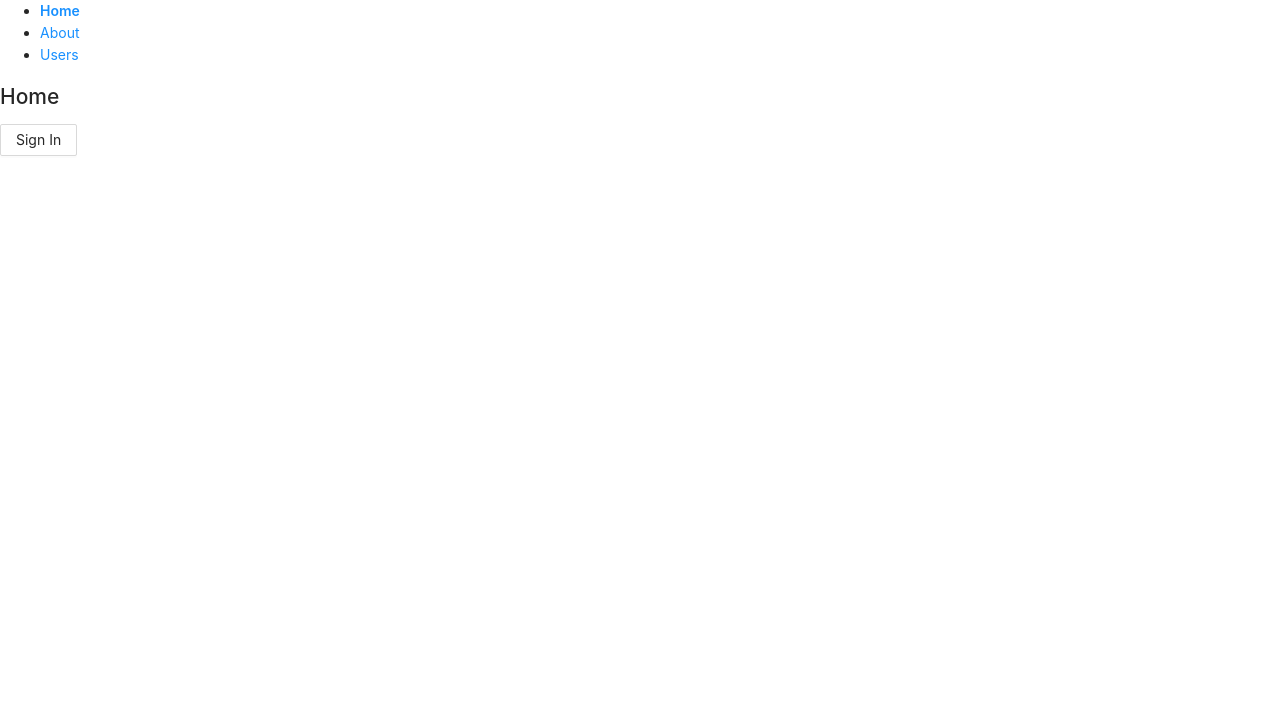
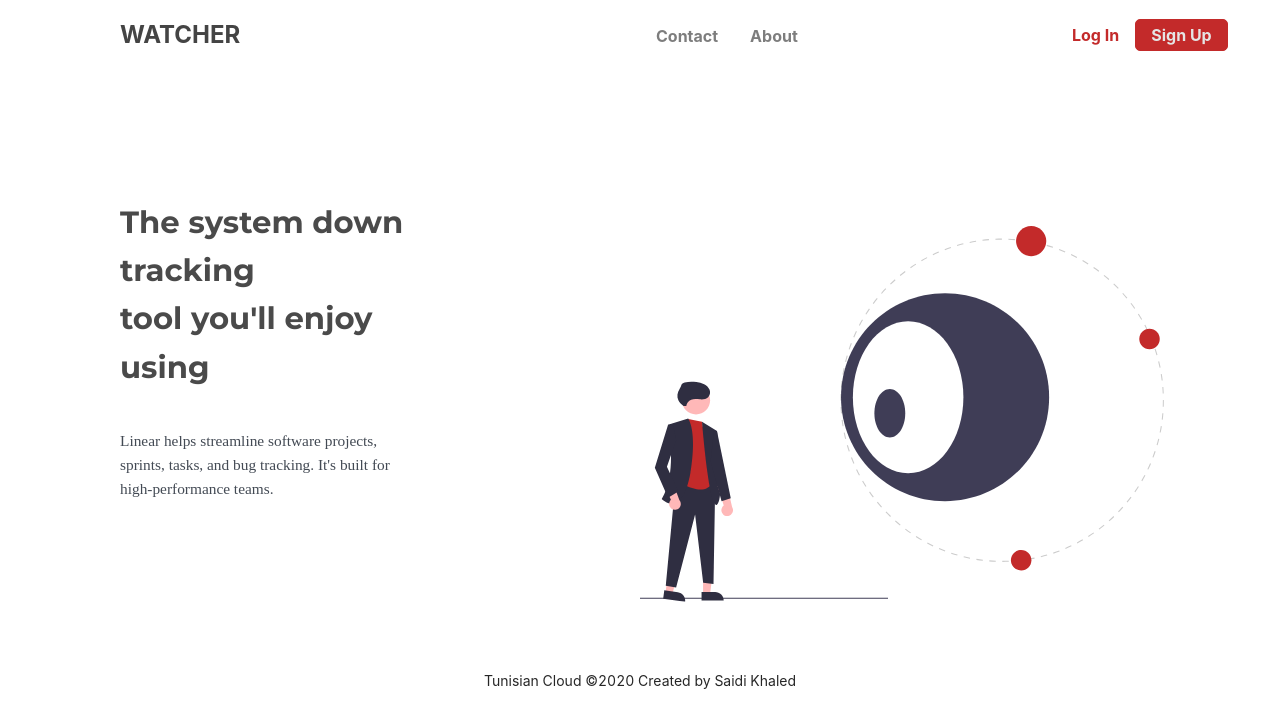
Before and after one commit to BangaFlow/System-Watcher, a React (Create React App) app in the folder client/: page / in a window 1280 px wide. Shown: the top 728 px of the page. Built offline with nearby package versions, Linux system fonts and the light colour scheme.

Commit message:
Landing page splitted

```diff
--- a/client/package.json
+++ b/client/package.json
@@ -6,9 +6,6 @@
     "@testing-library/jest-dom": "^4.2.4",
     "@testing-library/react": "^9.3.2",
     "@testing-library/user-event": "^7.1.2",
-    "@types/jest": "^24.0.0",
-    "@types/node": "^12.0.0",
-    "@types/react-dom": "^16.9.0",
     "antd": "^4.5.2",
     "framer-motion": "^2.3.0",
     "react": "^16.13.1",
@@ -40,6 +37,9 @@
     ]
   },
   "devDependencies": {
+    "@types/jest": "^24.0.0",
+    "@types/node": "^12.0.0",
+    "@types/react-dom": "^16.9.0",
     "@types/react": "^16.9.44",
     "@types/react-router-dom": "^5.1.5"
   }
--- a/client/public/index.html
+++ b/client/public/index.html
@@ -24,6 +24,7 @@
       work correctly both with client-side routing and a non-root public URL.
       Learn how to configure a non-root public URL by running `npm run build`.
     -->
+    <link href="https://fonts.googleapis.com/css2?family=Montserrat:wght@700&display=swap" rel="stylesheet">
     <title>React App</title>
   </head>
   <body>
--- a/client/src/App.css
+++ b/client/src/App.css
@@ -1,5 +1 @@
 @import '~antd/dist/antd.css';
-
-.hurray {
-    font-weight: 600;
-}
--- a/client/src/App.tsx
+++ b/client/src/App.tsx
@@ -1,120 +1,39 @@
-import React, { useState } from 'react'
-import { Button, Modal, Form, Input, Checkbox } from 'antd'
+import React from 'react'
 import {
   Switch,
   Route
 } from 'react-router-dom'
 import './App.css'
-import { Store } from 'antd/lib/form/interface'
+import Loader from './helpers/Loader'
+import Footer from './Layout/Landing/Footer'
+import Header from './Layout/Landing/Header'
 
 const User = React.lazy(() =>
   import(/* webpackChunkName: "User" */ './components/users/User')
 )
 
-const Nav = React.lazy(() =>
-  import(/* webpackChunkName: "Nav" */ './components/header/Nav')
+const Landing = React.lazy(() =>
+  import(/* webpackChunkName: "Nav" */ './Layout/Landing/Hero')
 )
-
-const layout = {
-  labelCol: { span: 6 },
-  wrapperCol: { span: 16 },
-}
-
-const tailLayout = {
-  wrapperCol: { offset: 6, span: 16 },
-}
 
 function App() {
   return (
     <div>
-      <Nav />
+      <Header />
       <Switch>
           <Route path="/about">
-            <About />
+            <Loader />
           </Route>
           <Route path="/users">
             <User />
           </Route>
           <Route path="/">
-            <Home />
+            <Landing />
           </Route>
       </Switch>
+      <Footer />
     </div>
   )
 }
 
-function Home() {
-
-  const [visible, setVisible] = useState(false)
-  const [form] = Form.useForm()
-
-  const showModal = () => {
-    setVisible(true)
-  }
-
-  const handleCancel = () => {
-    form.resetFields()
-    setVisible(false)
-  }
-
-  // For the form inside the create modal
-  const onFinish = (values: Store) => {
-    console.log("These are form values :", values)
-    form.resetFields()
-  }
-
-  return (
-  <div>
-    <h2>Home</h2>
-    <Button onClick={showModal}>Sign In</Button>
-    <Modal
-      title={null}
-      visible={visible}
-      onCancel={handleCancel}
-      footer={null}
-      centered
-    >
-      <Form
-      style={{paddingTop: "3rem"}}
-      {...layout}
-      name="basic"
-      form={form}
-      initialValues={{ remember: true }}
-      onFinish={onFinish}
-    >
-      <Form.Item
-        label="Username"
-        name="username"
-        rules={[{ required: true, message: 'Please input your username!' }]}
-      >
-        <Input />
-      </Form.Item>
-
-      <Form.Item
-        label="Password"
-        name="password"
-        rules={[{ required: true, message: 'Please input your password!' }]}
-      >
-        <Input.Password />
-      </Form.Item>
-
-      <Form.Item {...tailLayout} name="remember" valuePropName="checked">
-        <Checkbox>Remember me</Checkbox>
-      </Form.Item>
-
-      <Form.Item {...tailLayout}>
-        <Button type="primary" htmlType="submit">
-          Submit
-        </Button>
-      </Form.Item>
-    </Form>
-    </Modal>
-  </div>
-  )
-}
-
-function About() {
-  return <h2>About</h2>
-}
-
 export default App
--- /dev/null
+++ b/client/src/Layout/Landing/Footer.tsx
@@ -0,0 +1,13 @@
+import React from 'react'
+import { Layout } from 'antd'
+
+function Footer() {
+
+	const { Footer } = Layout
+
+	return (
+    <Footer style={{ textAlign: 'center', backgroundColor: "#FFF", marginTop: '2em' }}>Tunisian Cloud ©2020 Created by Saidi Khaled</Footer>
+  )
+}
+
+export default Footer
--- /dev/null
+++ b/client/src/Layout/Landing/Header.tsx
@@ -0,0 +1,131 @@
+import React from 'react'
+import { Row, Col, Button, Form, Modal, Input, Checkbox } from 'antd'
+import { NavLink } from 'react-router-dom'
+import { Store } from 'antd/lib/form/interface'
+
+const layout = {
+  labelCol: { span: 6 },
+  wrapperCol: { span: 16 },
+}
+
+const tailLayout = {
+  wrapperCol: { offset: 6, span: 16 },
+}
+
+function Header() {
+
+  const [form] = Form.useForm()
+
+  const showModal = () => {
+    Modal.confirm({
+      title: 'Sign In',
+      centered: true,
+      icon: null,
+      okButtonProps: { hidden: true },
+      cancelButtonProps: { hidden: true },
+
+      content: (
+        <Form
+          style={{
+            paddingTop: '3rem',
+          }}
+          {...layout}
+          name='basic'
+          form={form}
+          initialValues={{ remember: true }}
+          onFinish={onFinish}
+        >
+          <Form.Item
+            label='Username'
+            name='username'
+            rules={[{ required: true, message: 'Please input your username!' }]}
+          >
+            <Input placeholder='GoodCitizen12' />
+          </Form.Item>
+
+          <Form.Item
+            label='Password'
+            name='password'
+            rules={[{ required: true, message: 'Please input your password!' }]}
+          >
+            <Input.Password placeholder='your password!' />
+          </Form.Item>
+
+          <Form.Item {...tailLayout} name='remember' valuePropName='checked'>
+            <Checkbox>Remember me</Checkbox>
+          </Form.Item>
+
+          <Form.Item {...tailLayout}>
+            <Button type='primary' htmlType='submit' danger>
+              Submit
+            </Button>
+          </Form.Item>
+        </Form>
+      ),
+      maskClosable: true,
+      okText: 'Submit',
+      cancelText: 'Cancel',
+    })
+  }
+
+  // For the form inside the create modal
+  const onFinish = (values: Store) => {
+    console.log('These are form values :', values)
+    form.resetFields()
+	}
+
+  return (
+    <Row align='middle' style={{ padding: '1rem' }}>
+      <Col span={10} offset={2}>
+        <span style={{ fontWeight: 'bold', fontSize: '1.5rem' }}>
+          <NavLink exact activeStyle={{ color: '#444444' }} to='/'>
+            WATCHER
+          </NavLink>
+        </span>
+      </Col>
+      <Col span={8}>
+        <Button
+          type='link'
+          style={{ fontWeight: 'bold', color: '#666666D9', fontSize: '1rem' }}
+        >
+          <NavLink activeStyle={{ color: '#444444' }} to='/users'>
+            Contact
+          </NavLink>
+        </Button>
+        <Button
+          type='link'
+          style={{ fontWeight: 'bold', color: '#666666D9', fontSize: '1rem' }}
+        >
+          <NavLink activeStyle={{ color: '#444444' }} to='/about'>
+            About
+          </NavLink>
+        </Button>
+      </Col>
+      <Col span={4}>
+        <Button
+          onClick={showModal}
+          type='link'
+          style={{ color: '#C32A2A', fontWeight: 'bold', fontSize: '1rem' }}
+        >
+          Log In
+        </Button>
+        <Button
+          type='link'
+          style={{
+            color: '#E5E5E5',
+            borderColor: '#C32A2A',
+            backgroundColor: '#C32A2A',
+            borderRadius: '5px',
+            fontWeight: 'bold',
+            lineHeight: '1rem',
+            fontSize: '1rem',
+          }}
+        >
+          Sign Up
+        </Button>
+      </Col>
+    </Row>
+  )
+}
+
+export default Header
--- /dev/null
+++ b/client/src/Layout/Landing/Hero.tsx
@@ -0,0 +1,55 @@
+import React from 'react'
+import ReactLogo from '../../assets/images/undraw_Surveillance.svg'
+import { Row, Col } from 'antd'
+
+function Landing() {
+
+  return (
+    <>
+      <Row align='top' style={{ padding: '1rem' }}>
+        <Col span={10} offset={2}>
+          <h1
+            style={{
+              width: '55%',
+              textAlign: 'left',
+              color: '#4A4A4A',
+              fontFamily: "'Montserrat', sans-serif",
+              fontSize: '2.4vw',
+              paddingTop: '7rem'
+            }}
+          >
+            The system down tracking <br /> tool you'll enjoy using
+          </h1>
+          <p
+            style={{
+              width: '55%',
+              textAlign: 'left',
+              color: '#434A54',
+              fontFamily: 'Pridi',
+              fontWeight: 'normal',
+              fontSize: '1.2vw',
+              paddingTop: '1.4rem'
+            }}
+          >
+            Linear helps streamline software projects, sprints, tasks, and bug
+            tracking. It's built for high-performance teams.
+          </p>
+        </Col>
+        <Col span={11}>
+          <img
+            src={ReactLogo}
+            alt='Eye'
+            style={{
+              maxWidth: '100%',
+              height: 'auto',
+              paddingTop: '10em',
+              paddingRight: '3rem'
+            }}
+          />
+        </Col>
+      </Row>
+    </>
+  )
+}
+
+export default Landing
--- a/client/src/components/header/Nav.tsx
+++ /dev/null
@@ -1,24 +0,0 @@
-import React from 'react'
-import { NavLink } from 'react-router-dom'
-
-function Nav() {
-  return (
-    <div>
-      <nav>
-        <ul>
-          <li>
-            <NavLink exact to="/" activeClassName="hurray">Home</NavLink>
-          </li>
-          <li>
-            <NavLink to="/about" activeClassName="hurray">About</NavLink>
-          </li>
-          <li>
-            <NavLink to="/users" activeClassName="hurray">Users</NavLink>
-          </li>
-        </ul>
-      </nav>
-    </div>
-  )
-}
-
-export default Nav
--- a/client/src/components/users/User.tsx
+++ b/client/src/components/users/User.tsx
@@ -1,6 +1,7 @@
 import React, { useState, useEffect } from 'react'
 
 type User = {
+  id: number,
   firstName: string,
   lastName: string
 }
@@ -12,7 +13,7 @@ function User() {
   useEffect(() => {
     fetch('http://localhost:5000/api/users')
     .then(res => res.json())
-    .then(data => setUsers(data))
+    .then(data =>setUsers(data))
   }, [])
 
   return (
@@ -20,7 +21,7 @@ function User() {
       {
         users.length > 0
         ?
-        users.map((user: User) => <li>{ user.firstName } { user.lastName }</li>)
+        users.map((user: User) => <li key={user.id}>{ user.firstName } { user.lastName }</li>)
         :
         null
       }
--- a/package.json
+++ b/package.json
@@ -12,8 +12,6 @@
   "author": "Khaled Saidi",
   "license": "MIT",
   "dependencies": {
-    "@types/react": "^16.9.44",
-    "@types/react-dom": "^16.9.8",
     "concurrently": "^5.2.0",
     "cors": "^2.8.5",
     "express": "^4.17.1"
```
Also changed, not shown: client/src/helpers/Loader.tsx (+11 -11 lines), client/src/assets/images/undraw_Surveillance.svg (added).
